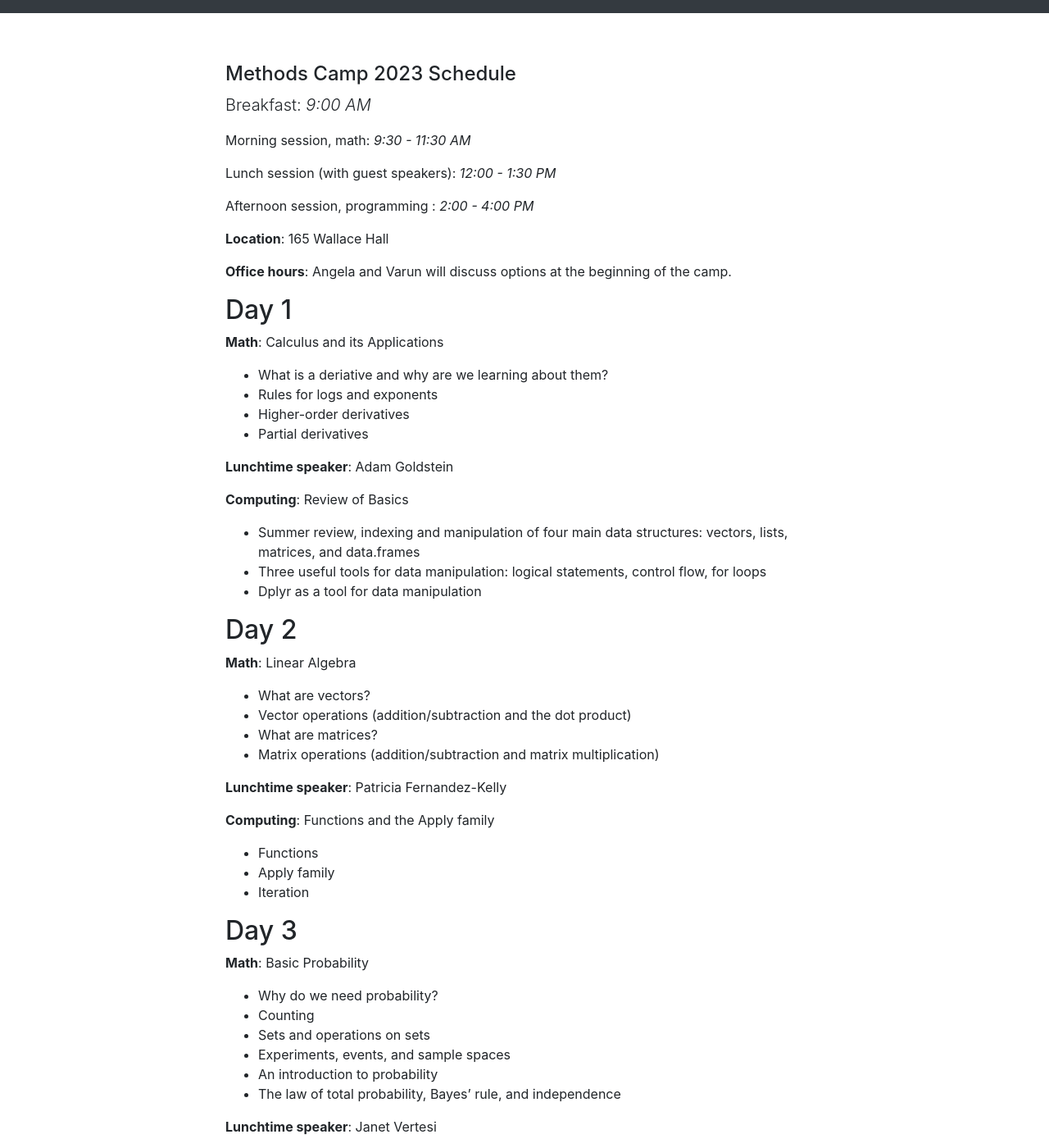
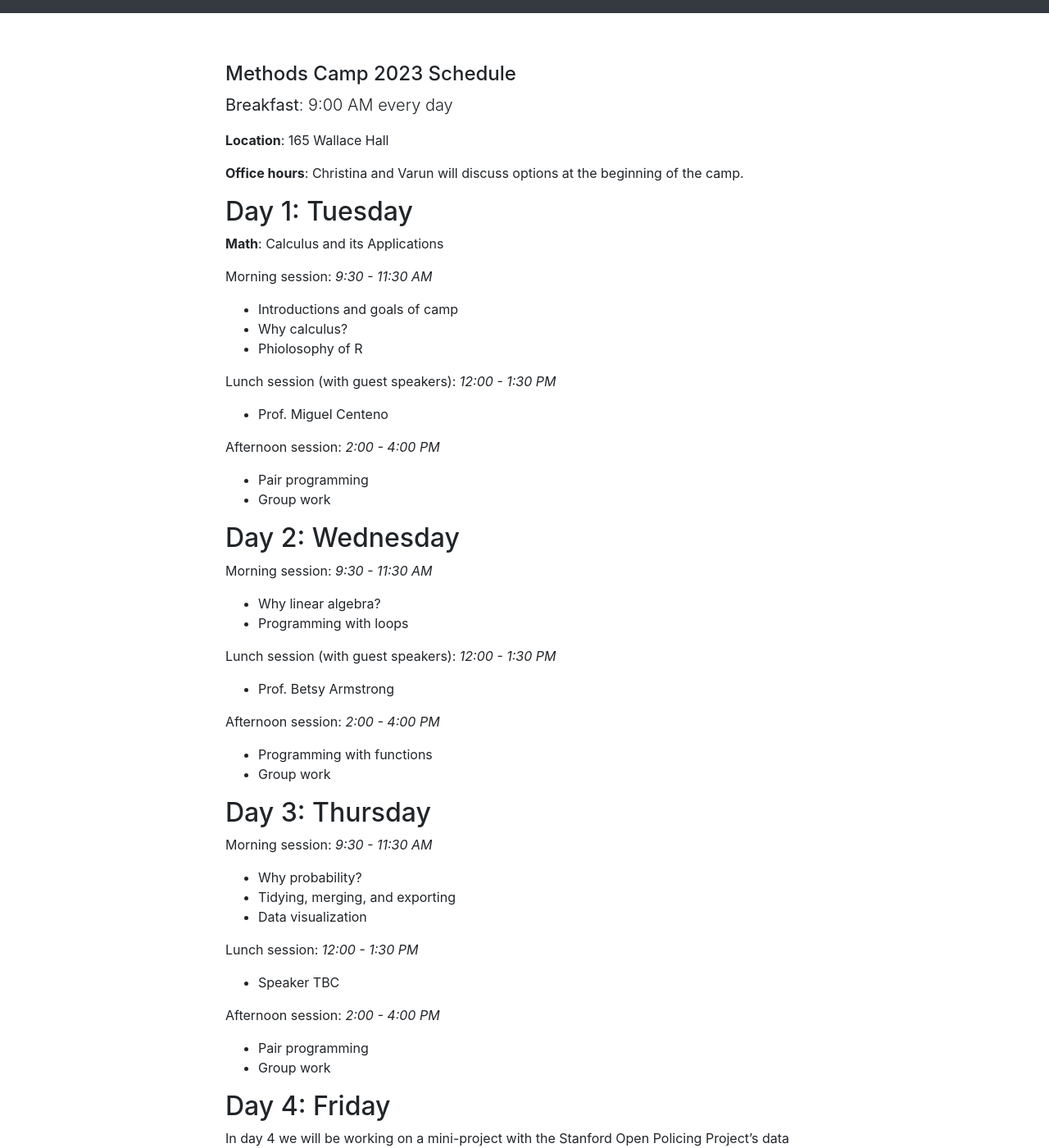
Before and after one commit to bstewart/princeton_methods_camp, a Jekyll site: the page built from camp.md, in a window 1280 px wide and 1400 px high. Shown: the whole window at 82% size. Built offline with Jekyll 4.4.1, drawn with Linux system fonts in a browser that asks for light colours; our own code applies the rules of GitHub Pages for plain Markdown files; some of the changed text lies outside the part shown.

Commit message:
changes for 2024 methods camp

```diff
--- a/camp.md
+++ b/camp.md
@@ -1,73 +1,63 @@
 #### Methods Camp 2023 Schedule
 
-Breakfast: *9:00 AM*
-
-Morning session, math: *9:30 - 11:30 AM*
-
-Lunch session (with guest speakers): *12:00 - 1:30 PM*
-
-Afternoon session, programming : *2:00 - 4:00 PM*
+**Breakfast**: 9:00 AM every day
 
 **Location**: 165 Wallace Hall
 
-**Office hours**: Angela and Varun will discuss options at the beginning of the camp.
+**Office hours**: Christina and Varun will discuss options at the beginning of the camp.
 
-## Day 1
+## Day 1: Tuesday
 
 **Math**: Calculus and its Applications
 
-- What is a deriative and why are we learning about them?
-- Rules for logs and exponents
-- Higher-order derivatives
-- Partial derivatives
+Morning session: *9:30 - 11:30 AM*
 
-**Lunchtime speaker**: Adam Goldstein
+- Introductions and goals of camp
+- Why calculus?
+- Phiolosophy of R
 
-**Computing**: Review of Basics
+Lunch session (with guest speakers): *12:00 - 1:30 PM*
+- Prof. Miguel Centeno
 
-- Summer review, indexing and manipulation of four main data structures: vectors, lists, matrices, and data.frames
-- Three useful tools for data manipulation: logical statements, control flow, for loops
-- Dplyr as a tool for data manipulation
+Afternoon session: *2:00 - 4:00 PM*
 
-## Day 2
+- Pair programming
+- Group work
 
-**Math**: Linear Algebra
+## Day 2: Wednesday
 
-- What are vectors?
-- Vector operations (addition/subtraction and the dot product)
-- What are matrices?
-- Matrix operations (addition/subtraction and matrix multiplication)
+Morning session: *9:30 - 11:30 AM*
 
-**Lunchtime speaker**: Patricia Fernandez-Kelly
+- Why linear algebra?
+- Programming with loops
 
-**Computing**: Functions and the Apply family
+Lunch session (with guest speakers): *12:00 - 1:30 PM*
+- Prof. Betsy Armstrong
 
-- Functions
-- Apply family
-- Iteration
+Afternoon session: *2:00 - 4:00 PM*
 
+- Programming with functions
+- Group work
 
-## Day 3
+## Day 3: Thursday
 
-**Math**: Basic Probability
+Morning session: *9:30 - 11:30 AM*
 
-- Why do we need probability?
-- Counting
-- Sets and operations on sets
-- Experiments, events, and sample spaces
-- An introduction to probability
-- The law of total probability, Bayes' rule, and independence
+- Why probability?
+- Tidying, merging, and exporting
+- Data visualization
 
-**Lunchtime speaker**: Janet Vertesi
+Lunch session: *12:00 - 1:30 PM*
+- Speaker TBC
 
-**Computing**: Data Cleaning and more Advanced Manipulation
+Afternoon session: *2:00 - 4:00 PM*
 
-- Follow up from Day 2's with math lecture: matrix algebra in R
-- Reading data from different file formats
-- Merging data
-- Reshaping data between long and wide format
-- Basic string operations for renaming and recoding variables
+- Pair programming
+- Group work
 
-## Day 4
+## Day 4: Friday
 
 In day 4 we will be working on a mini-project with the Stanford Open Policing Project's data ([link](https://openpolicing.stanford.edu/data/)).
+
+Lunch session (with guest speakers): *12:00 - 1:30 PM*
+- Prof. Ben Bradlow
```
Also changed, not shown: about.md (+1 -0 lines), index.md (+1 -1 lines), logistics.md (+0 -15 lines), pre-arrival.md (+1 -11 lines).
